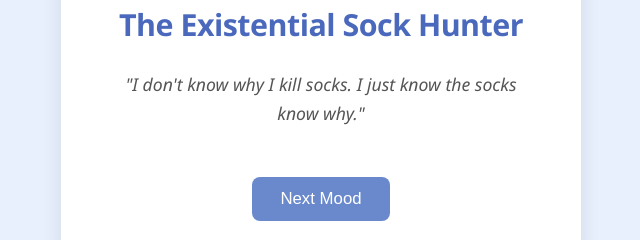
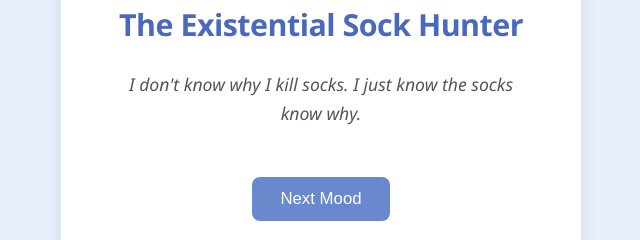
Before and after one commit to rustleium/feline-mood, a website built with webpack: page src/template.html in a window 1280 px wide. Shown: the part 361-601 px from the top of the page, 319-959 px from the left. Built offline with nearby package versions, Linux system fonts and the light colour scheme.

Commit message:
chore: remove double quotes from static html quote

```diff
--- a/src/template.html
+++ b/src/template.html
@@ -9,7 +9,7 @@
   <div class="cat-mood-container">
     <div class="cat-face">😼</div>
     <h2 class="cat-mood">The Existential Sock Hunter</h2>
-    <p class="cat-quote">"I don't know why I kill socks. I just know the socks know why."</p>
+    <p class="cat-quote">I don't know why I kill socks. I just know the socks know why.</p>
     <button class="nextMoodBtn">Next Mood</button>
   </div>
 </body>
```
